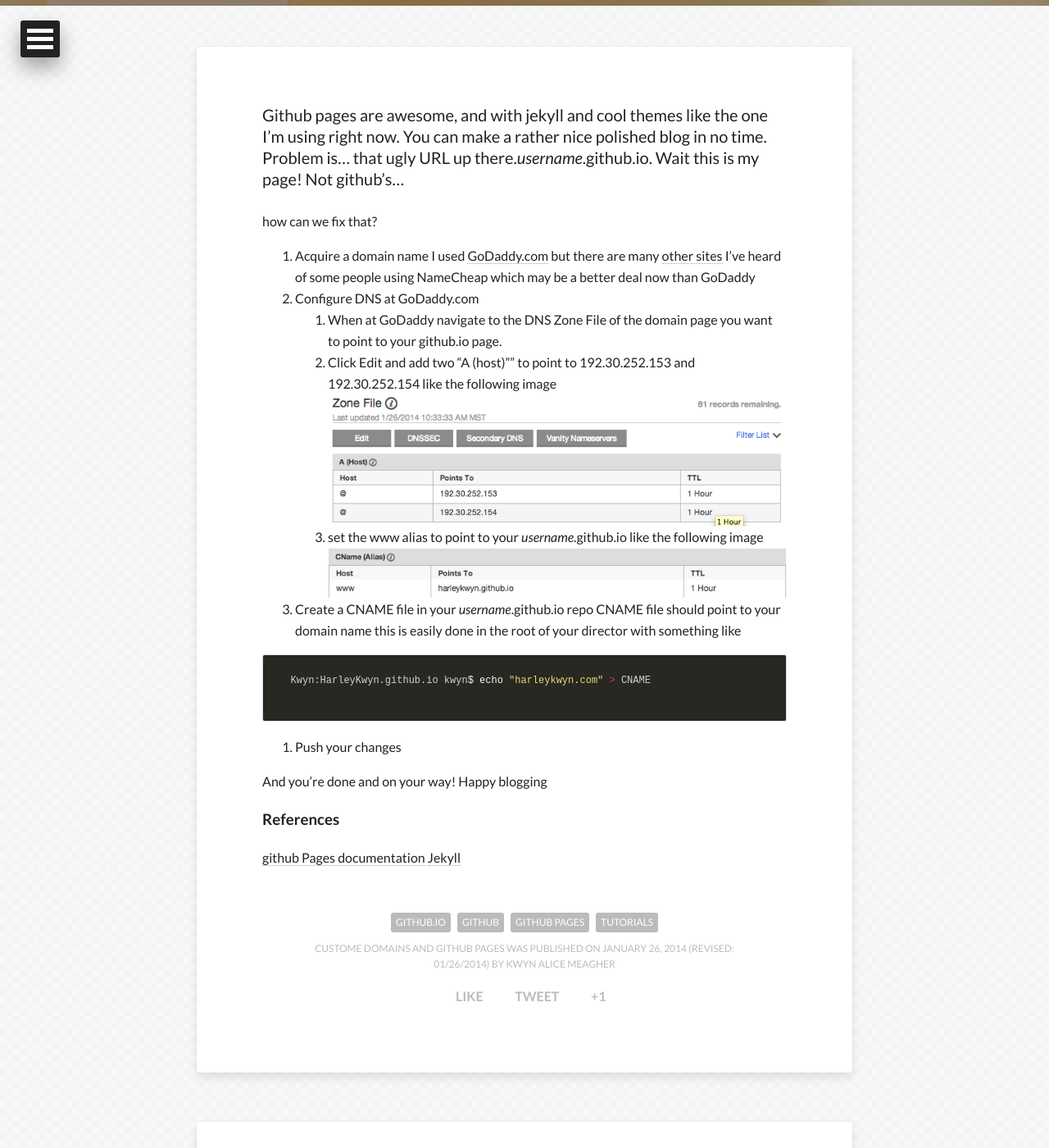
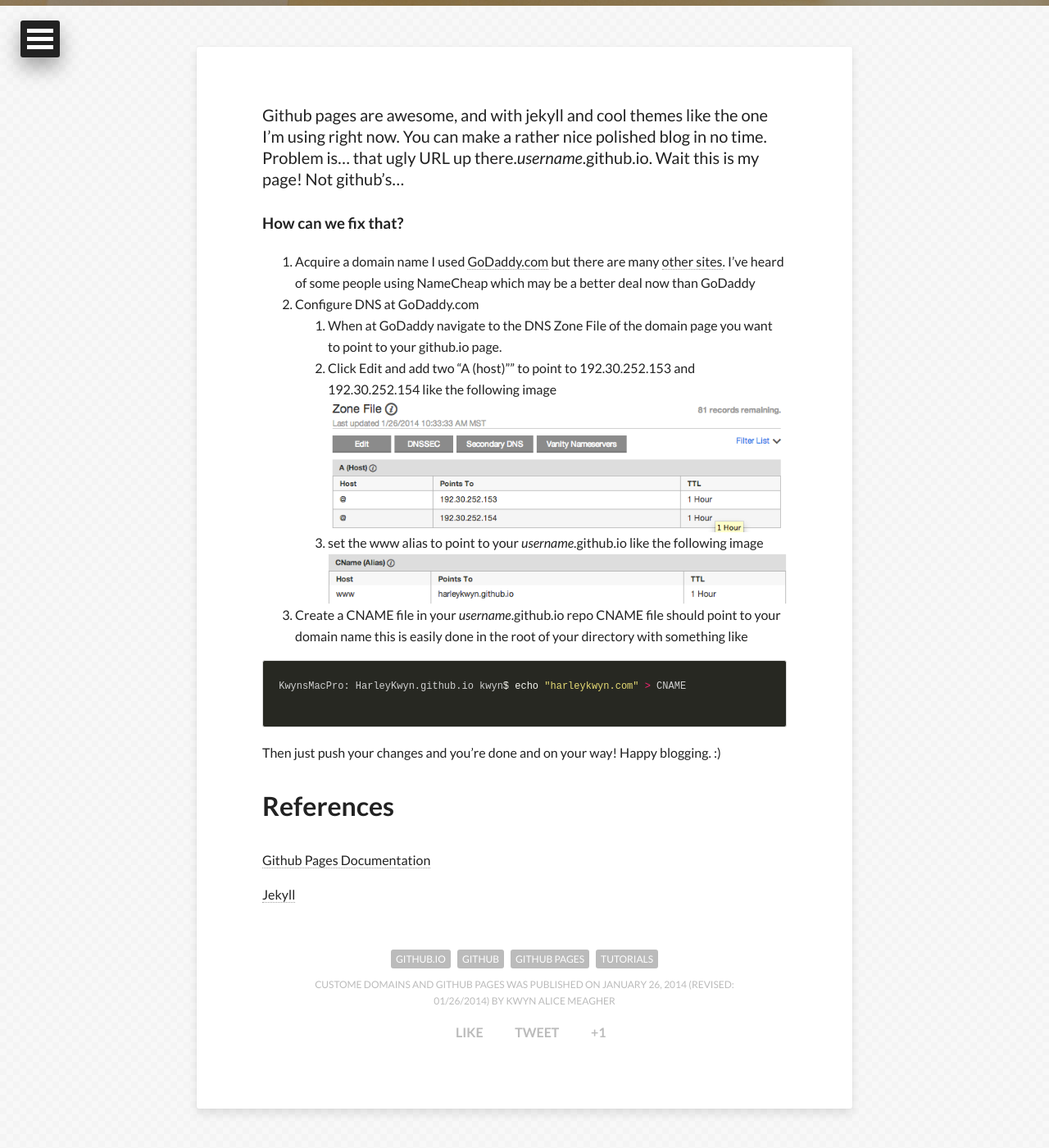
Before and after one commit to Eduardo-Cabrera/HarleyKwyn.github.io, a Jekyll site: the page built from _posts/2014-01-26-github-pages-custom-domain-setup.md, in a window 1280 px wide and 1400 px high, scrolled down 433 px. Shown: the whole window at 82% size. Built offline with Jekyll 4.4.1, drawn with Linux system fonts in a browser that asks for light colours; nearby versions of some CDN libraries; comment, search, counter and statistics services are not loaded.

Commit message:
Made edits to gomain setup post

```diff
--- a/_posts/2014-01-26-github-pages-custom-domain-setup.md
+++ b/_posts/2014-01-26-github-pages-custom-domain-setup.md
@@ -12,26 +12,23 @@ share: true
 
 Github pages are awesome, and with jekyll and cool themes like the one I'm using right now. You can make a rather nice polished blog in no time. Problem is... that ugly URL up there._username_.github.io. Wait this is my page! Not github's...
 
-how can we fix that?
+###How can we fix that?
 
 1. Acquire a domain name
-   I used [GoDaddy.com](http://www.godaddy.com/) but there are many [other sites](https://www.namecheap.com/) I've heard of some people using NameCheap which may be a better deal now than GoDaddy
+   I used [GoDaddy.com](http://www.godaddy.com/) but there are many [other sites](http://lifehacker.com/5683682/five-best-domain-name-registrars). I've heard of some people using NameCheap which may be a better deal now than GoDaddy
 2. Configure DNS at GoDaddy.com
    1. When at GoDaddy navigate to the DNS Zone File of the domain page you want to point to your github.io page.
-   2. Click Edit and add two "A (host)"" to point to 192.30.252.153 and 192.30.252.154 like the following image
-    ![GoDaddyZoneFile1]({{ site.url }}/images/GoDaddyZoneFile1.png )
-   3. set the www alias to point to your _username_.github.io like the following image
-   ![GoDaddyZoneFile2]({{ site.url }}/images/GoDaddyZoneFile2.png )
+   2. Click Edit and add two "A (host)"" to point to 192.30.252.153 and 192.30.252.154 like the following image ![GoDaddyZoneFile1]({{ site.url }}/images/GoDaddyZoneFile1.png )
+   3. set the www alias to point to your _username_.github.io like the following image  ![GoDaddyZoneFile2]({{ site.url }}/images/GoDaddyZoneFile2.png )
 3. Create a CNAME file in your _username_.github.io repo
-   CNAME file should point to your domain name this is easily done in the root of your director with something like
-   {% highlight bash%}
-   Kwyn:HarleyKwyn.github.io kwyn$ echo "harleykwyn.com" > CNAME
+   CNAME file should point to your domain name this is easily done in the root of your directory with something like
+   {% highlight bash%} KwynsMacPro: HarleyKwyn.github.io kwyn$ echo "harleykwyn.com" > CNAME
    {% endhighlight %}
-4. Push your changes
 
-And you're done and on your way! Happy blogging
+Then just push your changes and you're done and on your way! Happy blogging. :)
 
-### References
+# References
 
-[github Pages documentation](http://pages.github.com/)
+[Github Pages Documentation](http://pages.github.com/)
+
 [Jekyll](http://jekyllrb.com/)
```
Also changed, not shown: 7 other files.
